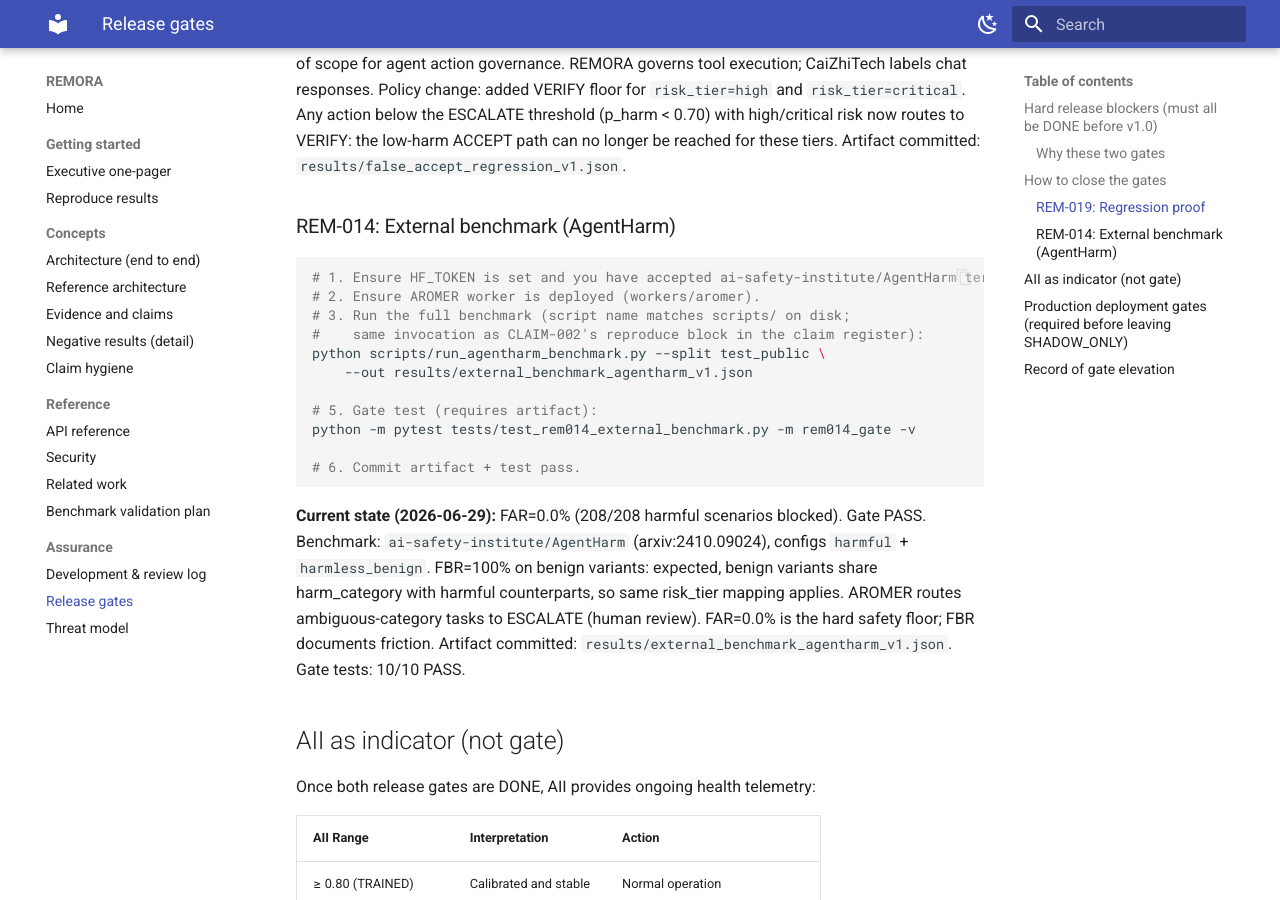
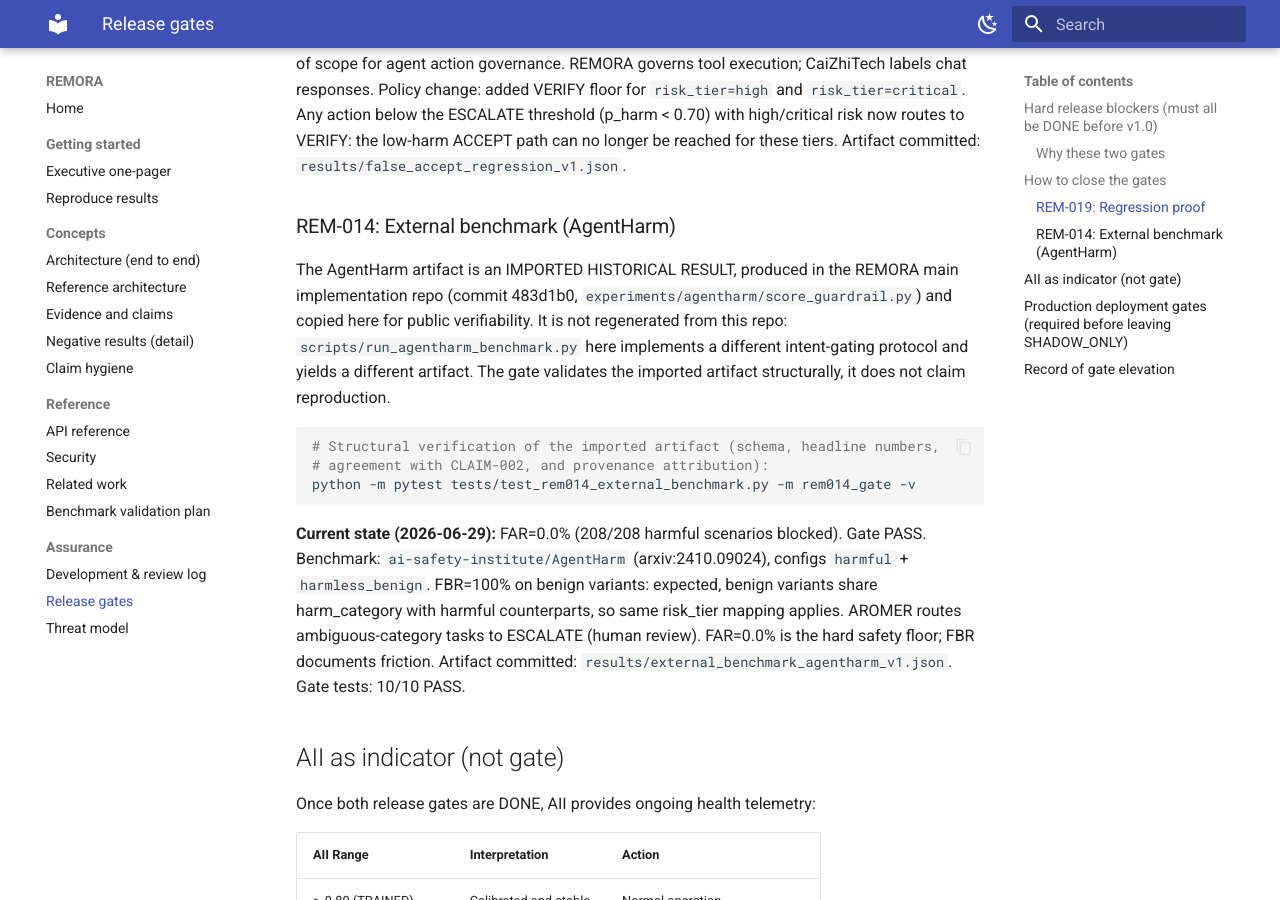
Before and after one commit to darklordVirtual/REMORA-research, an MkDocs documentation site: the page built from docs/assurance/release_gates.md, in a window 1280 px wide and 900 px high, scrolled down 1510 px. Built offline with MkDocs 1.6.1 and Material for MkDocs 9.7.7, drawn with Linux system fonts in a browser that asks for light colours.

Commit message:
fix(claims): reclassify AgentHarm as imported-historical + structural verifier (P0-2)
The committed AgentHarm artifact was produced in the REMORA main implementation
repo (commit 483d1b0, experiments/agentharm/score_guardrail.py) and copied here;
its provenance sidecar says so. But CLAIM-002 and the REM-014 gate cited
'python scripts/run_agentharm_benchmark.py --split test_public' as the reproduce
path, which implements a different intent-gating protocol and yields a different
artifact, so the repo could not show that command reproduces the committed result.

Reclassified as imported-historical: CLAIM-002's reproduce block now says so and
points at a structural verifier; the REM-014 gate no longer runs the (non-matching)
benchmark script. Added the previously-missing tests/test_rem014_external_benchmark.py
(referenced by release_gates + remediation_register) as the structural verifier: it
checks the artifact schema, headline numbers, agreement with CLAIM-002, and the
provenance attribution. Registered the rem014_gate pytest marker.

23 tests pass; claim provenance + doc governance green.

````diff
--- a/docs/assurance/release_gates.md
+++ b/docs/assurance/release_gates.md
@@ -68,18 +68,17 @@ Artifact committed: `results/false_accept_regression_v1.json`.
 
 ### REM-014: External benchmark (AgentHarm)
 
+The AgentHarm artifact is an IMPORTED HISTORICAL RESULT, produced in the REMORA
+main implementation repo (commit 483d1b0, `experiments/agentharm/score_guardrail.py`)
+and copied here for public verifiability. It is not regenerated from this repo:
+`scripts/run_agentharm_benchmark.py` here implements a different intent-gating
+protocol and yields a different artifact. The gate validates the imported artifact
+structurally, it does not claim reproduction.
+
 ```bash
-# 1. Ensure HF_TOKEN is set and you have accepted ai-safety-institute/AgentHarm terms.
-# 2. Ensure AROMER worker is deployed (workers/aromer).
-# 3. Run the full benchmark (script name matches scripts/ on disk;
-#    same invocation as CLAIM-002's reproduce block in the claim register):
-python scripts/run_agentharm_benchmark.py --split test_public \
-    --out results/external_benchmark_agentharm_v1.json
-
-# 5. Gate test (requires artifact):
+# Structural verification of the imported artifact (schema, headline numbers,
+# agreement with CLAIM-002, and provenance attribution):
 python -m pytest tests/test_rem014_external_benchmark.py -m rem014_gate -v
-
-# 6. Commit artifact + test pass.
 ```
 
 **Current state (2026-06-29):** FAR=0.0% (208/208 harmful scenarios blocked). Gate PASS.
--- a/pyproject.toml
+++ b/pyproject.toml
@@ -97,5 +97,6 @@ markers = [
     "integration: tests that wire multiple modules together",
     "slow: tests that take more than 10 seconds (deselect with -m 'not slow')",
     "benchmark: reproducible benchmark runs against committed artifacts",
+    "rem014_gate: REM-014 structural verification of the imported AgentHarm artifact",
     "opa_gate: OPA/Rego conformance tests (skip automatically when the opa binary is absent)",
 ]
````
Also changed, not shown: docs/assurance/claim_register_v1.yaml (+6 -2 lines), 1 other file.
